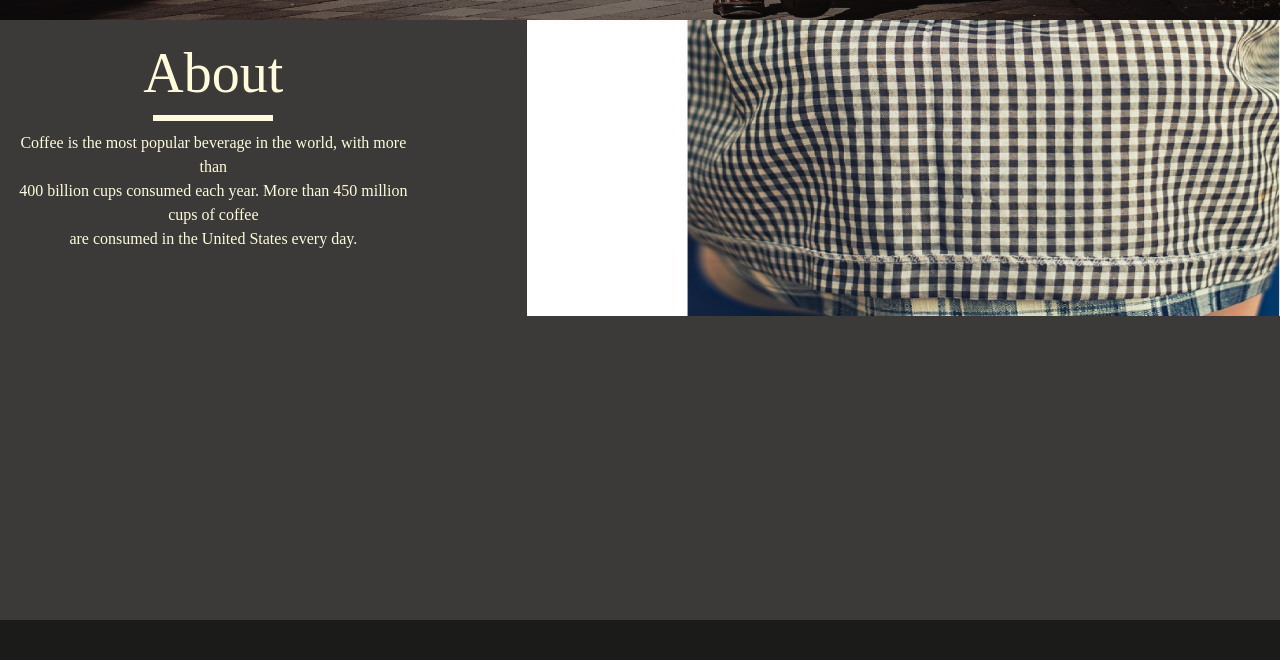
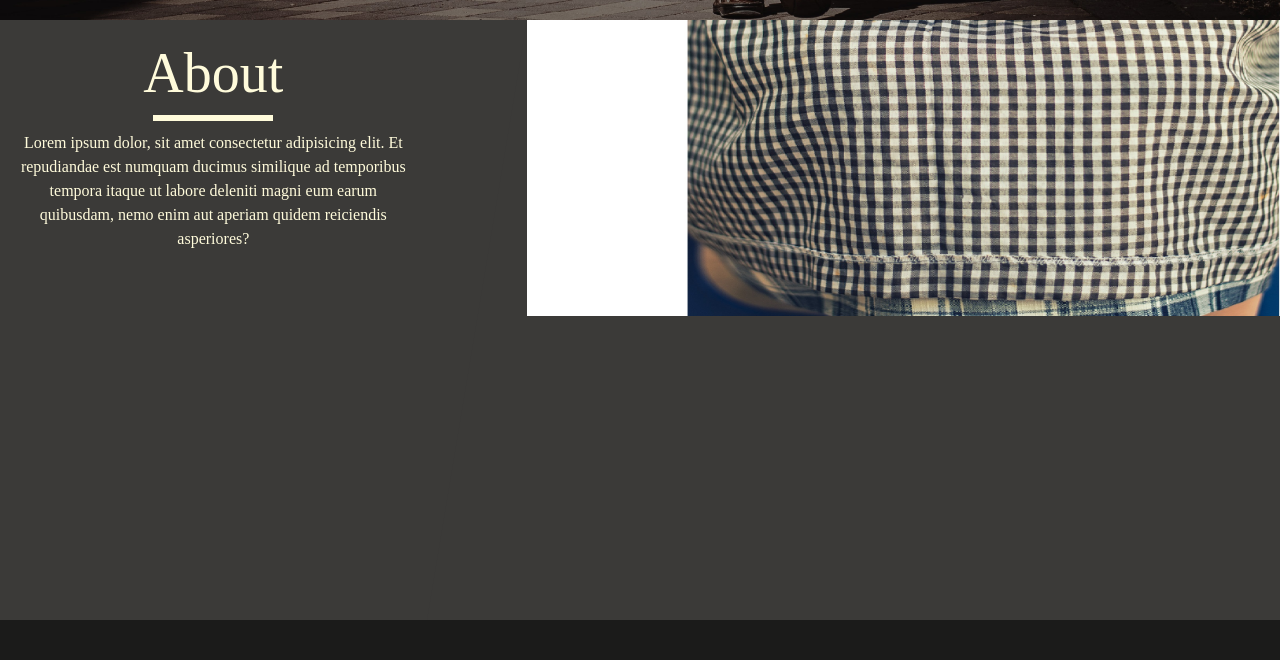
Before and after one commit to trip0le/donate, a plain HTML site: page index.html in a window 1280 px wide. Shown: the part 780-1440 px from the top of the page. Drawn offline with nearby package versions, Linux system fonts and the light colour scheme.

Commit message:
Adding dummy text

```diff
--- a/index.html
+++ b/index.html
@@ -15,8 +15,8 @@
     <!-- linking stylesheet -->
     <link rel="stylesheet" type="text/css" href="style.css" />
     <!-- linking google fonts -->
-    <link rel="preconnect" href="https://fonts.googleapis.com">
-    <link rel="preconnect" href="https://fonts.gstatic.com" crossorigin>
+    <link rel="preconnect" href="https://fonts.googleapis.com" />
+    <link rel="preconnect" href="https://fonts.gstatic.com" crossorigin />
     <link
       rel="stylesheet"
       href="https://cdnjs.cloudflare.com/ajax/libs/font-awesome/4.7.0/css/font-awesome.min.css"
@@ -78,14 +78,13 @@
       <div class="row">
         <div class="col-sm-4 text-center box">
           <div class="title">
-            <h1 class="display-4" style="color: #FFFBDB">About</h1>
+            <h1 class="display-4" style="color: #fffbdb">About</h1>
             <div class="title-underline"></div>
-            <p style="color: #FFFBDB;">
-              Coffee is the most popular beverage in the world, with more than
-              <br />
-              400 billion cups consumed each year. More than 450 million cups of
-              coffee <br />
-              are consumed in the United States every day.
+            <p style="color: #fffbdb">
+              Lorem ipsum dolor, sit amet consectetur adipisicing elit. Et
+              repudiandae est numquam ducimus similique ad temporibus tempora
+              itaque ut labore deleniti magni eum earum quibusdam, nemo enim aut
+              aperiam quidem reiciendis asperiores?
             </p>
           </div>
         </div>
```
